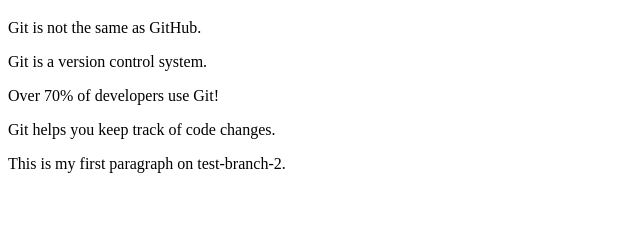
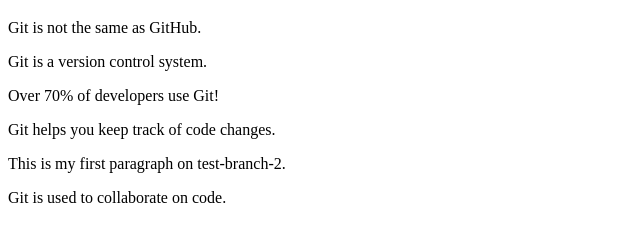
Before and after one commit to nicoleta2812/test, a plain HTML site: page index.html in a window 1280 px wide. Shown: the part 61-302 px from the top of the page, without its empty margins (0-640 px from the left). Drawn offline with Linux system fonts and the light colour scheme.

Commit message:
added a new paragraph to main

```diff
--- a/index.html
+++ b/index.html
@@ -13,5 +13,6 @@
     <p>Over 70% of developers use Git!</p>
     <p>Git helps you keep track of code changes.</p>
     <p>This is my first paragraph on test-branch-2.</p>
+    <p>Git is used to collaborate on code.</p>
   </body>
 </html>
```
